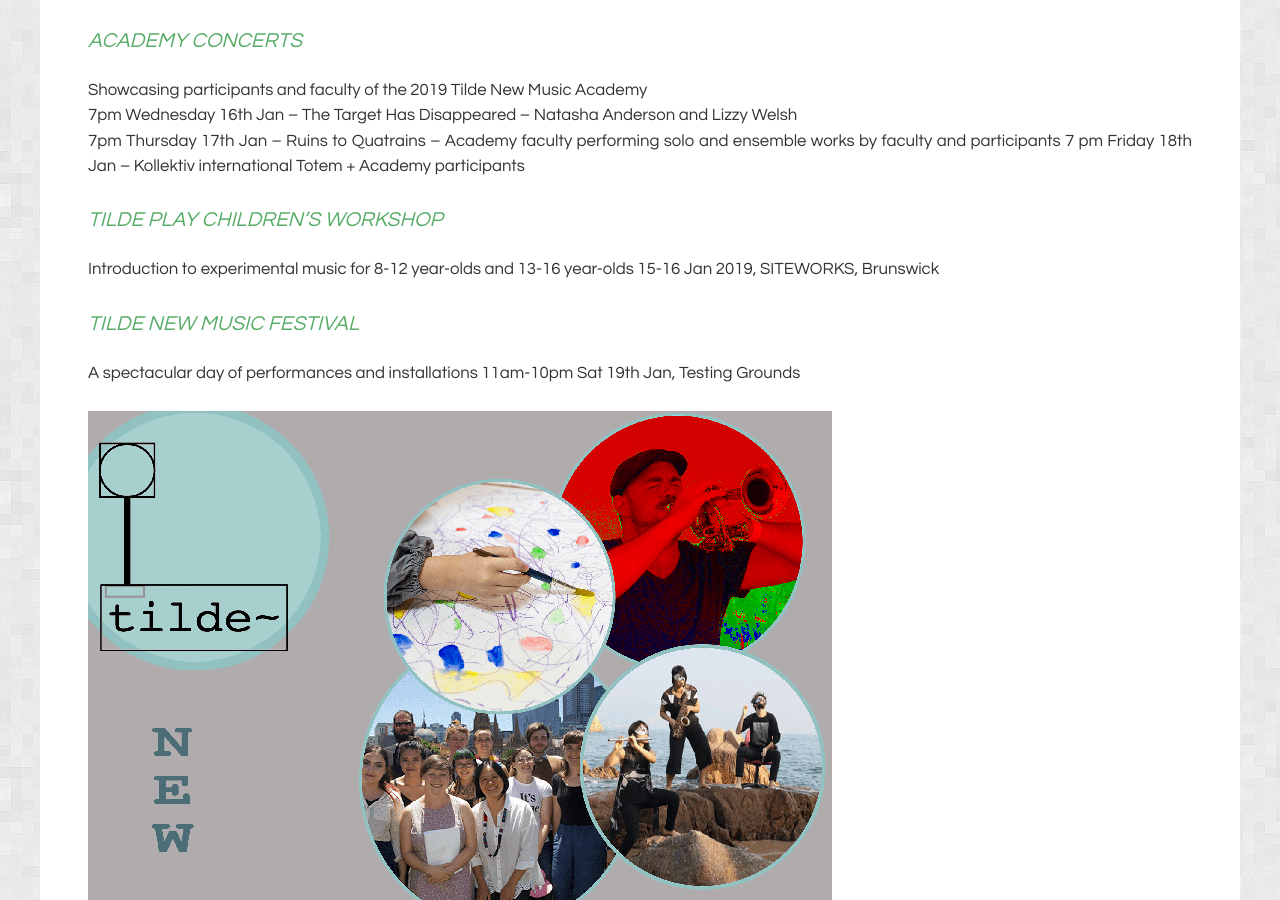
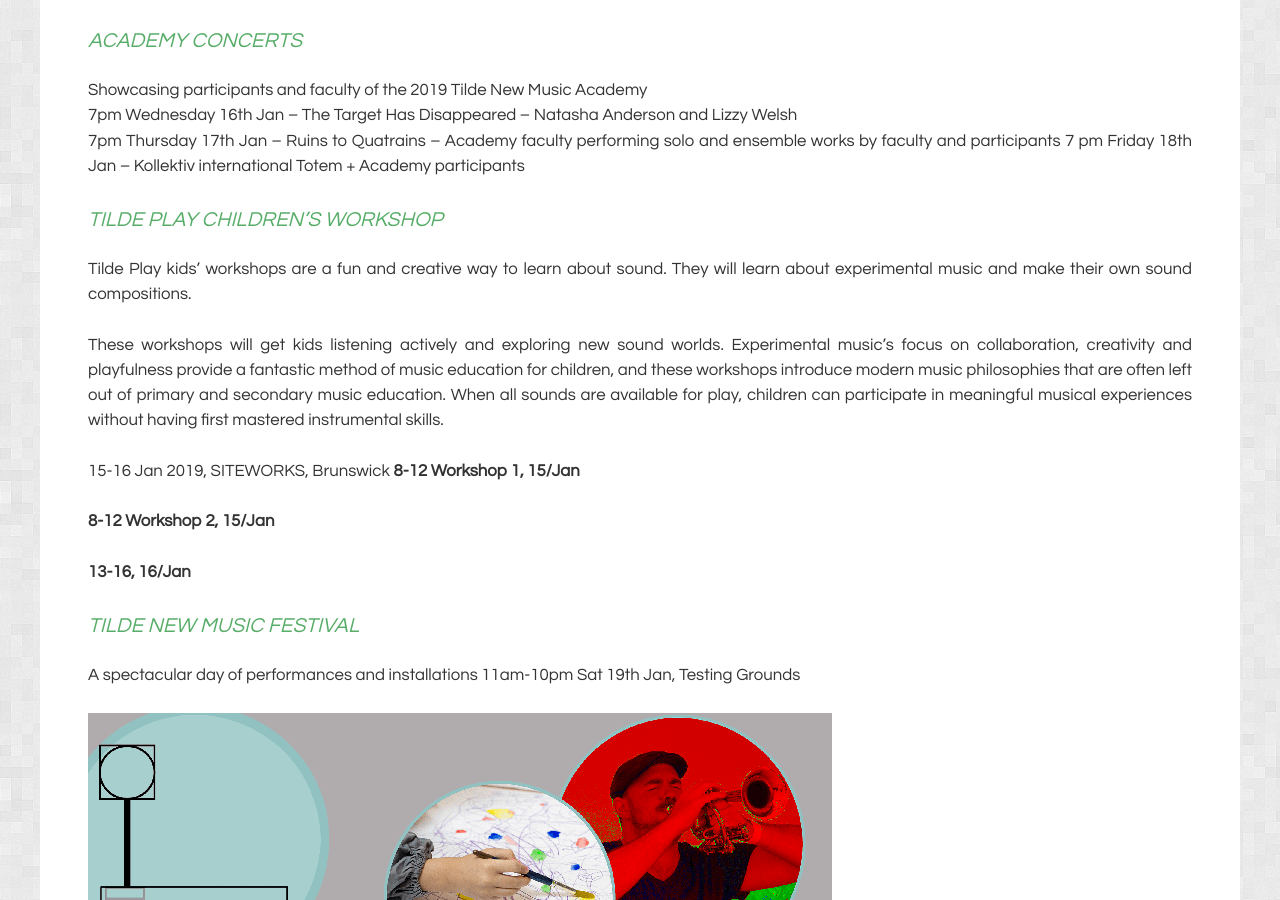
Before and after one commit to unclewalter/tilde-festival-website, a Jekyll site: the page built from pages/tnmw.md, in a window 1280 px wide and 900 px high, scrolled down 982 px. Built offline with Jekyll 4.4.1, drawn with Linux system fonts in a browser that asks for light colours; a script that is not in the unit is left out.

Commit message:
Updating Play

```diff
--- a/pages/tnmw.md
+++ b/pages/tnmw.md
@@ -55,12 +55,18 @@
 <div class="tryb-widget" data-type="buttonWidget" data-eid="457232" data-showlogo="False" data-text="Get Tickets"></div>
 
 ## [TILDE PLAY CHILDREN’S WORKSHOP](/play)
-Introduction to experimental music for 8-12 year-olds and 13-16 year-olds
+Tilde Play kids’ workshops are a fun and creative way to learn about sound. They will learn about experimental music and make their own sound compositions.<br />
+
+These workshops will get kids listening actively and exploring new sound worlds. Experimental music’s focus on collaboration, creativity and playfulness provide a fantastic method of music education for children, and these workshops introduce modern music philosophies that are often left out of primary and secondary music education. When all sounds are available for play, children can participate in meaningful musical experiences without having first mastered instrumental skills.<br />
+
 15-16 Jan 2019, SITEWORKS, Brunswick
+**8-12 Workshop 1, 15/Jan**
 <script async defer src="https://www.trybooking.com/widget.js"></script>
 <div class="tryb-widget" data-type="buttonWidget" data-eid="455676" data-showlogo="False" data-text="Get Tickets"></div>
+**8-12 Workshop 2, 15/Jan**
 <script async defer src="https://www.trybooking.com/widget.js"></script>
 <div class="tryb-widget" data-type="buttonWidget" data-eid="455677" data-showlogo="False" data-text="Get Tickets"></div>
+**13-16, 16/Jan**
 <script async defer src="https://www.trybooking.com/widget.js"></script>
 <div class="tryb-widget" data-type="buttonWidget" data-eid="455680" data-showlogo="False" data-text="Get Tickets"></div>
 
```
